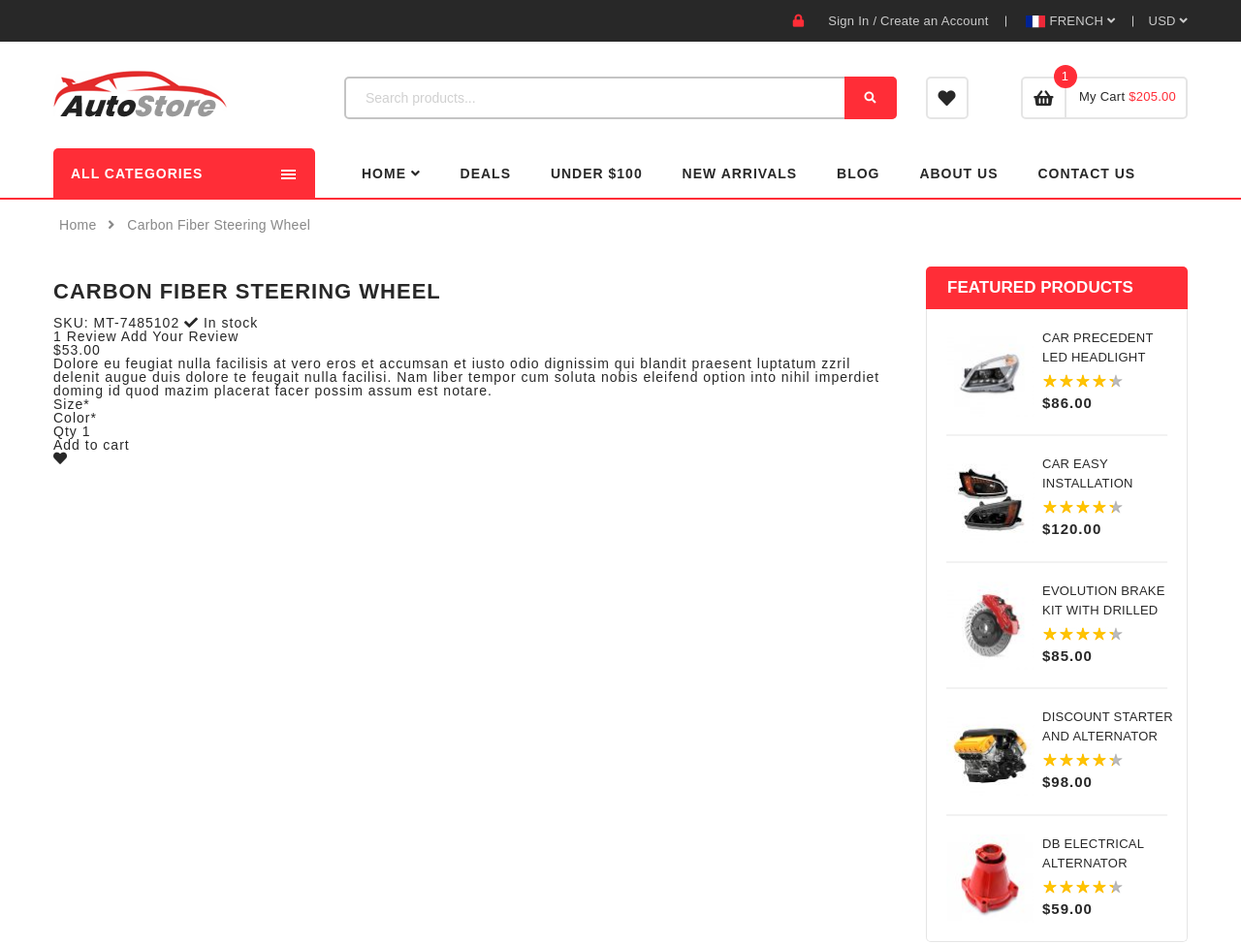
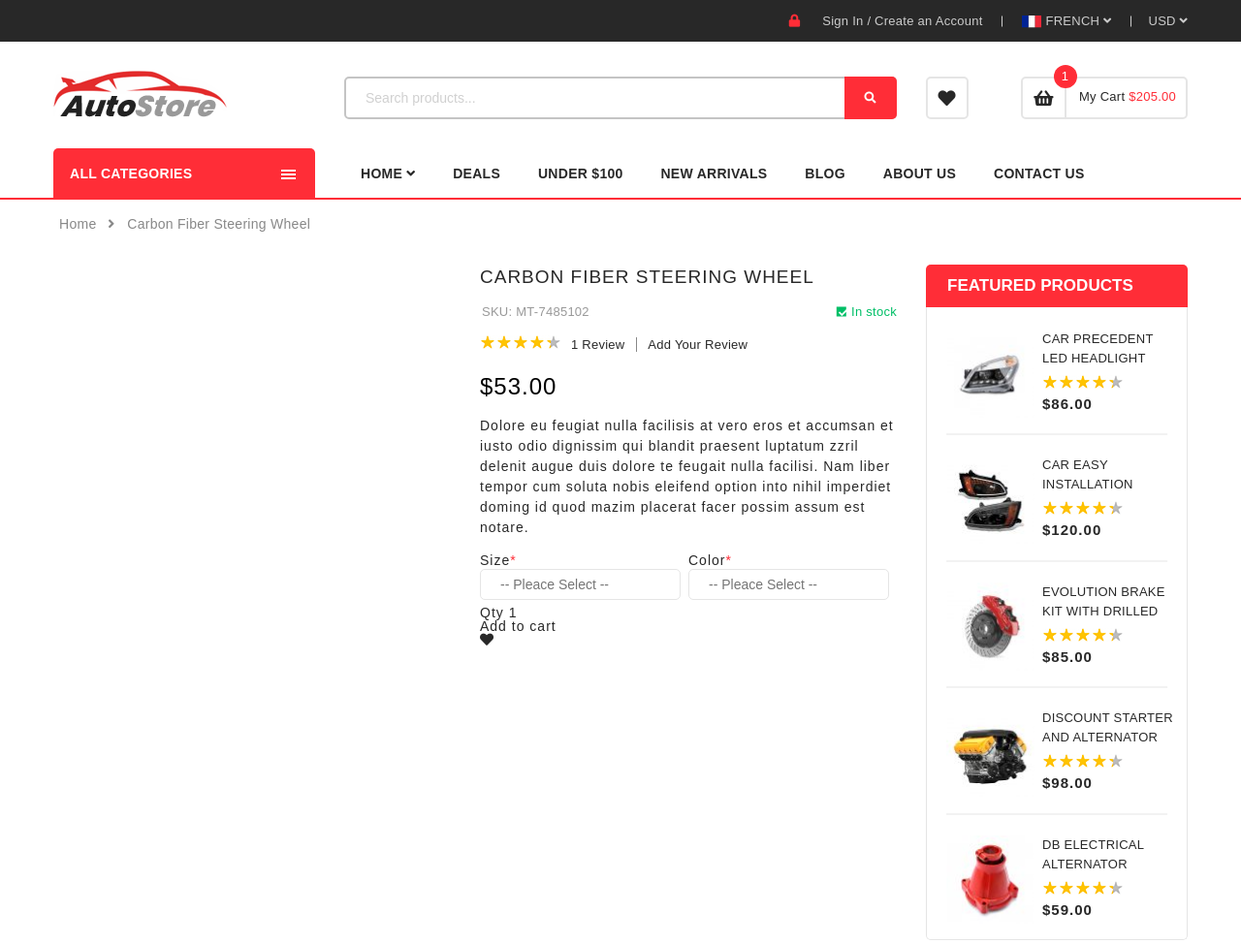
Before and after one commit to NikOleks/auto-store, a website: page index.html in a window 1280 px wide. Shown: the top 974 px of the page at 97% size. Drawn offline with Linux system fonts and the light colour scheme.

Commit message:
start product info container

```diff
--- a/index.html
+++ b/index.html
@@ -124,44 +124,51 @@
             <i class="fas fa-angle-right"></i>
             <a href="#" class="link" title="Carbon Fiber">Carbon Fiber Steering Wheel</a>
         </div>
-        <div class="col-3 product-info">
+        <div class="col-3 product-info clearfix-block">
             <div class="product-info__slider"></div>
-            <div class="product-info__content product-card">
-                <h1 class="product-card__title">CARBON FIBER STEERING WHEEL</h1>
+            <div class="product-info__content">
+                <div class="product-card">
+                    <div class="product-card__title">carbon fiber steering wheel</div>
+                    <div class="clearfix-block">
                         <span class="product-card__code">SKU: MT-7485102</span>
                         <span class="product-card__status">
                         <i class="fas fa-check"></i>
                         In stock
                     </span>
+                    </div>
                     <div class="product-card__rating">
                         <span class="rating__stars"></span>
-                    <a href="#" class="link">1 Review</a>
-                    <a href="#" class="link">Add Your Review</a>
+                        <a href="#" class="link review-link">1 Review</a>
+                        <a href="#" class="link add-review-link">Add Your Review</a>
                     </div>
                     <p class="product-card__price">$53.00</p>
                     <div class="product-card__description">
-                    Dolore eu feugiat nulla facilisis at vero eros et accumsan et iusto odio dignissim qui blandit praesent
-                    luptatum zzril delenit augue duis dolore te feugait nulla facilisi. Nam liber tempor cum soluta nobis
-                    eleifend option into nihil imperdiet doming id quod mazim placerat facer possim assum est notare.
+                        Dolore eu feugiat nulla facilisis at vero eros et accumsan et iusto odio dignissim qui blandit
+                        praesent
+                        luptatum zzril delenit augue duis dolore te feugait nulla facilisi. Nam liber tempor cum soluta
+                        nobis
+                        eleifend option into nihil imperdiet doming id quod mazim placerat facer possim assum est
+                        notare.
                     </div>
-                <div class="product-card__actions">
-                    <div class="product-card__actions__size-select">
+                </div>
+                <div class="product__actions">
+                    <div class="product__actions__size-select">
                         <p>Size<span>*</span></p>
+                        <input type="text" placeholder="-- Pleace Select --">
                     </div>
-                    <div class="product-card__actions__color-select">
+                    <div class="product__actions__color-select">
                         <p>Color<span>*</span></p>
+                        <input type="text" placeholder="-- Pleace Select --">
                     </div>
-                    <div class="product-card__actions__quantity">
+                    <div class="product__actions__quantity">
                         Qty
                         <span>1</span>
                     </div>
-                    <div class="product-card__actions__add-btn">Add to cart</div>
-                    <div class="product-card__actions__addWish-btn">
+                    <div class="product__actions__add-btn">Add to cart</div>
+                    <div class="product__actions__addWish-btn">
                         <i class="fas fa-heart"></i>
                     </div>
-                    <div class="product-card__actions__compare-btn">
-
-                    </div>
+                    <div class="product__actions__compare-btn"></div>
                 </div>
             </div>
         </div>
@@ -170,7 +177,8 @@
             <ul class="featured-products">
                 <li class="featured-products__item">
                     <a href="#" class="link product-link clearfix-block">
-                        <img src="./dist/ima/car_precedent_led_headlight.png" class="product-link__image" alt="Car Precedent LED Headlight">
+                        <img src="./dist/ima/car_precedent_led_headlight.png" class="product-link__image"
+                             alt="Car Precedent LED Headlight">
                         <span class="product-link__title">Car Precedent LED Headlight</span>
                         <span class="product-link__rating"></span>
                         <span class="product-link__price">$86.00</span>
@@ -178,7 +186,8 @@
                 </li>
                 <li class="featured-products__item">
                     <a href="#" class="link product-link clearfix-block">
-                        <img src="./dist/ima/car_easy_installation_forland.png" class="product-link__image" alt="Car Easy Installation">
+                        <img src="./dist/ima/car_easy_installation_forland.png" class="product-link__image"
+                             alt="Car Easy Installation">
                         <span class="product-link__title">Car Easy Installation</span>
                         <span class="product-link__rating"></span>
                         <span class="product-link__price">$120.00</span>
@@ -186,7 +195,8 @@
                 </li>
                 <li class="featured-products__item">
                     <a href="#" class="link product-link clearfix-block">
-                        <img src="./dist/ima/evolution_brake_kit_with_drilled.png" class="product-link__image" alt="Evolution Brake Kit with Drilled">
+                        <img src="./dist/ima/evolution_brake_kit_with_drilled.png" class="product-link__image"
+                             alt="Evolution Brake Kit with Drilled">
                         <span class="product-link__title">Evolution Brake Kit with Drilled</span>
                         <span class="product-link__rating"></span>
                         <span class="product-link__price">$85.00</span>
@@ -194,7 +204,8 @@
                 </li>
                 <li class="featured-products__item">
                     <a href="#" class="link product-link clearfix-block">
-                        <img src="./dist/ima/discount_starter_and_alternator.png" class="product-link__image" alt="Discount Starter and Alternator">
+                        <img src="./dist/ima/discount_starter_and_alternator.png" class="product-link__image"
+                             alt="Discount Starter and Alternator">
                         <span class="product-link__title">Discount Starter and Alternator</span>
                         <span class="product-link__rating"></span>
                         <span class="product-link__price">$98.00</span>
@@ -202,7 +213,8 @@
                 </li>
                 <li class="featured-products__item">
                     <a href="#" class="link product-link clearfix-block">
-                        <img src="./dist/ima/db_electrical_alternator.png" class="product-link__image" alt="DB Electrical Alternator">
+                        <img src="./dist/ima/db_electrical_alternator.png" class="product-link__image"
+                             alt="DB Electrical Alternator">
                         <span class="product-link__title">DB Electrical Alternator</span>
                         <span class="product-link__rating"></span>
                         <span class="product-link__price">$59.00</span>
--- a/src/css/header.less
+++ b/src/css/header.less
@@ -18,7 +18,7 @@
             &__lang-chooser,
             &__signIn {
                 display: inline-block;
-                padding: 15px 17px;
+                padding: 15px 19px;
                 cursor: pointer;
             }
 
@@ -96,7 +96,7 @@
                 }
 
                 .link {
-                    margin-left: 21px;
+                    margin-left: 19px;
                 }
 
                 &:hover .link {
@@ -145,6 +145,7 @@
                 border: 2px solid @header-search-input-border-color;
                 border-radius: 5px;
                 padding-left: 20px;
+                padding-right: 60px;
 
                 &::after {
                     content: "";
@@ -251,9 +252,10 @@
                 box-sizing: border-box;
                 line-height: 17px;
                 font-weight: bold;
-                padding: 18px;
+                padding: 18px 17px;
                 border-radius: 5px 5px 0 0;
                 text-transform: uppercase;
+                letter-spacing: 0.02em;
             }
         }
         .categories__menu{
--- a/src/css/mixin.less
+++ b/src/css/mixin.less
@@ -33,6 +33,11 @@
     background-color: inherit;
 }
 
+.rating-stars-mixin(){
+    display: inline-block;
+    .background-image-mixin(@image: 'star5.png', @widthImg: 83px, @heightImg: 14px);
+}
+
 .hover-mixin(){
     &:hover{
         color: @main-elements-color;
--- a/src/css/style.less
+++ b/src/css/style.less
@@ -1,5 +1,5 @@
 .breadcrambs{
-    padding: 18px 0;
+    padding: 17px 0;
     padding-left: 6px;
     margin-bottom: 16px;
     color: @main-breadcrambs-color;
@@ -13,6 +13,125 @@
 }
 .product-info{
     height: 1300px;
+    display: inline-block;
+    box-sizing: border-box;
+    &__slider{
+        //width: calc(100% - 460px);
+        float: left;
+        width: 410px;
+        height: 515px;
+        display: inline-block;
+        box-sizing: border-box;
+    }
+    &__content{
+        float: right;
+        box-sizing: border-box;
+        display: inline-block;
+        width: 430px;
+        margin-left: 30px;
+        .product {
+            &-card {
+                width: 100%;
+                &__title {
+                    font-size: 19px;
+                    line-height: 26px;
+                    text-transform: uppercase;
+                    font-weight: normal;
+                }
+
+                &__code {
+                    font-size: 13px;
+                    color: @product-card-code-color;
+                    float: left;
+                    letter-spacing: 0.02em;
+                    padding: 16px 0 0 2px;
+                }
+
+                &__status {
+                    float: right;
+                    font-size: 13px;
+                    color: @product-card-status-color;
+                    padding: 16px 0;
+                    letter-spacing: 0.02em;
+
+                    i {
+                        color: @main-elements-color;
+                        font-size: 9px;
+                        position: relative;
+
+                        &::after {
+                            content: '';
+                            .geometric-mixin(@width: 10px, @height: 10px);
+                            .absolute-position-mixin(@top: 30%, @left: 18%, @translateX: -42%, @translateY: -45%);
+                            background-color: @product-card-status-color;
+                            z-index: -1;
+                        }
+                    }
+                }
+
+                &__rating {
+                    padding-top: 2px;
+
+                    .rating__stars {
+                        .rating-stars-mixin();
+                    }
+
+                    .review-link,
+                    .add-review-link {
+                        font-size: 13px;
+                        padding-left: 6px;
+                        letter-spacing: 0.02em;
+                    }
+
+                    .review-link {
+                        padding-right: 12px;
+                        border-right: 1px solid @product-card-review-line-color;
+                    }
+                }
+
+                &__price {
+                    padding: 27px 0 20px;
+                    font-weight: 500;
+                    font-size: 24px;
+                    line-height: 20px;
+                    color: @product-card-price-color;
+                }
+
+                &__description {
+                    line-height: 21px;
+                }
+            }
+            &__actions{
+                &__size-select,
+                &__color-select{
+                    display: inline-block;
+                    padding-top: 15px;
+                    padding-bottom: 6px;
+                    box-sizing: border-box;
+                    width: calc(50% - 15px);
+                    p{
+                        line-height: 17px;
+                    }
+                    span{
+                        color: @main-elements-background;
+                    }
+                    input{
+                        .geometric-mixin(@width: 100%, @height: 30px);
+                        border: 1px solid @main-border-line-color;
+                        border-radius: 5px;
+                        padding-left: 20px;
+                    }
+                }
+                &__size-select{
+                    float: left;
+                    padding-right: 15px;
+                }
+                &__color-select{
+                    padding-left: 15px;
+                }
+            }
+        }
+    }
 }
 .float_right{
     float: right;
@@ -36,7 +155,7 @@
         border-radius: 0 0 5px 5px;
         margin-bottom: 30px;
         &__item{
-            padding: 20px 10px 19px 20px;
+            padding: 23px 12px 16px 20px;
             position: relative;
             .product-link{
                 cursor: pointer;
@@ -68,7 +187,7 @@
             &:not(:last-child)::after{
                 content: '';
                 .geometric-mixin(@width: 85%, @height: 1px);
-                .absolute-position-mixin(@top: 100%, @left: 50%);
+                .absolute-position-mixin(@top: calc(100% + 1px), @left: 50%);
                 background-color: @main-border-line-color;
             }
         }
--- a/src/css/var.less
+++ b/src/css/var.less
@@ -14,6 +14,10 @@
 @main-border-line-color: #E5E5E5;
 @main-heading-color: @page-main-color;
 @main-breadcrambs-color: #888888;
+@product-card-code-color: #999999;
+@product-card-status-color: #00BF67;
+@product-card-review-line-color: @main-breadcrambs-color;
+@product-card-price-color: @header-top-menu-dropdown-item-color;
 @product-filter-model-color: #686868;
 @product-filter-black-color: #000000;
 @product-filter-brown-color: #945454;
```
Also changed, not shown: dist/css/style.css, dist/css/style.min.css. Lines whose indentation alone changed are shown as unchanged.
